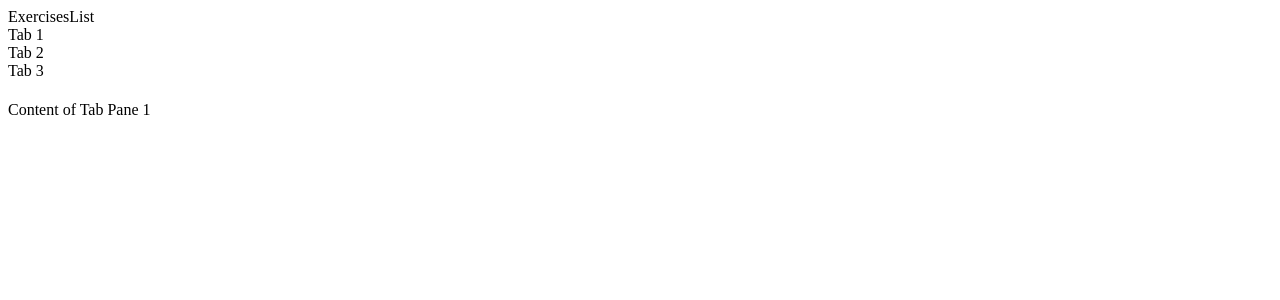
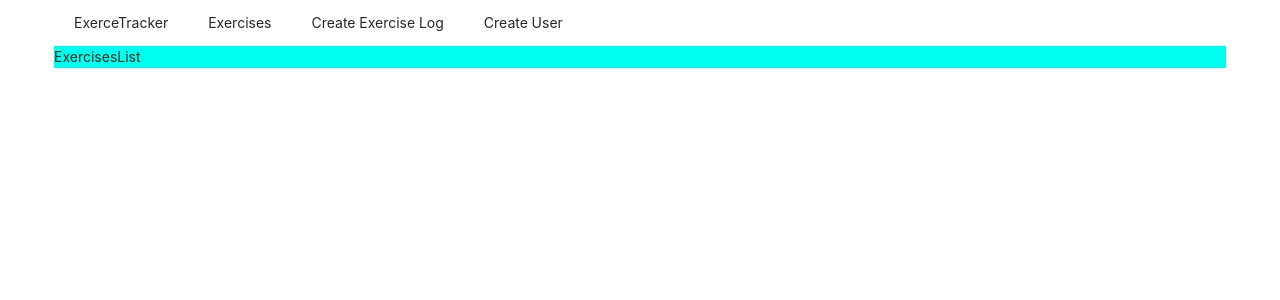
Before and after one commit to reguiegyounes/ExerciseMERN, a React (Create React App) app: page / in a window 1280 px wide. Shown: the top 300 px of the page. Built offline with nearby package versions, Linux system fonts and the light colour scheme.

Commit message:
commit test02 upload some files :)

```diff
--- a/src/App.js
+++ b/src/App.js
@@ -1,24 +1,36 @@
 import {createUseStyles} from 'react-jss';
 import {BrowserRouter as Router,Route} from 'react-router-dom';
-import { Tabs} from 'antd';
-import ExercisesList from './components/ExercisesList';
-import Home from './components/Home';
+
+import 'antd/dist/antd.css';
+import Navbar from './components/navbar.component';
+import  ExercisesList from "./components/exercises-List.component";
+import  CreateExercises from "./components/create-exercise.component";
+import  CreateUser  from "./components/create-user.component";
 
 
-
+const useStyle=createUseStyles({
+  container:{
+    width:'1172px',
+    margin:'auto',
+    backgroundColor: '#0fe',
+  }
+});
 
 
 
 
 function App() {
 
+  const classes=useStyle();
+  return (
+    <Router >
+      <div className={classes.container}>
+        <Navbar/>
 
-  return (
-    <Router>
-
-      <Route  path='/' exact component={ExercisesList} />
-
-      <Home/>
+        <Route path='/'   component={ExercisesList} exact/>
+        <Route path='/create' component={CreateExercises}/>
+        <Route path='/user' component={CreateUser}/>
+      </div>
 
     </Router>
   )}
--- a/src/components/ExercisesList.js
+++ /dev/null
@@ -1,17 +0,0 @@
-
-
-
-function ExercisesList() {
-
-        return(
-            <div>
-                    ExercisesList
-            </div>
-        )
-
-
-    }
-
-
-
-export default ExercisesList;
--- a/src/components/Home.js
+++ /dev/null
@@ -1,23 +0,0 @@
-import { Tabs } from 'antd';
-
-const { TabPane } = Tabs;
-
-function callback(key) {
-  console.log(key);
-}
-
-const Home = () => (
-  <Tabs defaultActiveKey="1" onChange={callback}>
-    <TabPane tab="Tab 1" key="1">
-      Content of Tab Pane 1
-    </TabPane>
-    <TabPane tab="Tab 2" key="2">
-      Content of Tab Pane 2
-    </TabPane>
-    <TabPane tab="Tab 3" key="3">
-      Content of Tab Pane 3
-    </TabPane>
-  </Tabs>
-);
-
-export default  Home;
--- /dev/null
+++ b/src/components/create-exercise.component.js
@@ -0,0 +1,11 @@
+function CreateExercises() {
+
+    return(
+        <div>
+                CreateExercises
+        </div>
+    )
+
+
+}
+export default CreateExercises;
--- /dev/null
+++ b/src/components/create-user.component.js
@@ -0,0 +1,11 @@
+function CreateUser() {
+
+    return(
+        <div>
+                CreateUser
+        </div>
+    )
+
+
+}
+export default CreateUser;
--- /dev/null
+++ b/src/components/exercises-List.component.js
@@ -0,0 +1,14 @@
+
+
+
+function ExercisesList() {
+
+        return(
+            <div>
+                    ExercisesList
+            </div>
+        )
+
+
+    }
+export default ExercisesList;
--- /dev/null
+++ b/src/components/navbar.component.js
@@ -0,0 +1,26 @@
+import {Link} from 'react-router-dom';
+import { Menu, Icon} from 'antd';
+import 'antd/dist/antd.css';
+
+const SubMenu = Menu.SubMenu;
+const MenuItemGroup = Menu.ItemGroup;
+
+
+export default function Navbar(){
+    return(
+        <Menu mode="horizontal">
+            <Menu.Item key="home">
+                <Link to="/">ExerceTracker</Link>
+            </Menu.Item>
+            <Menu.Item key="exercises">
+                <Link to="/">Exercises</Link>
+            </Menu.Item>
+            <Menu.Item key="create_exercise">
+                <Link to="/create">Create Exercise Log</Link>
+            </Menu.Item>
+            <Menu.Item key="create_user">
+                <Link to="/user">Create User</Link>
+            </Menu.Item>
+        </Menu>
+    );
+}
```
Also changed, not shown: src/components/edit-exercise.component.js (added), 1 other file (tests, documents, lock files or other folders).
